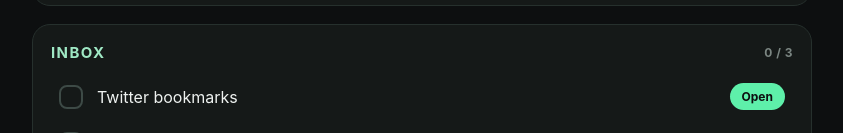
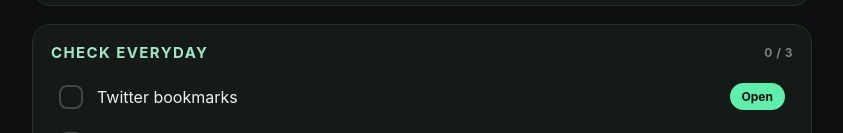
Before and after one commit to souravshariar10/daily-checklist, a plain HTML site: page index.html in a window 1280 px wide. Shown: the part 1060-1193 px from the top of the page, without its empty margins (218-1061 px from the left). Drawn offline with Linux system fonts and the light colour scheme.

Commit message:
Rename Inbox to Check Everyday

```diff
--- a/index.html
+++ b/index.html
@@ -210,7 +210,7 @@ const data=[
 {id:"next_day_post",n:"Next day post schedule",note:"",url:""},
 {id:"check_project_tw",n:"Check working project Twitter",note:"",url:""},
 {id:"check_ambassador",n:"Check ambassador task and paid deals",note:"",url:""}]}]},
-{id:"s_inbox",t:"Inbox",items:[
+{id:"s_inbox",t:"Check Everyday",items:[
 {id:"tw_bookmarks",n:"Twitter bookmarks",note:"",url:"https://x.com/i/bookmarks"},
 {id:"tg_saved",n:"Telegram saved messages",note:"",url:""},
 {id:"email",n:"Email",note:"",url:""}]},
```
